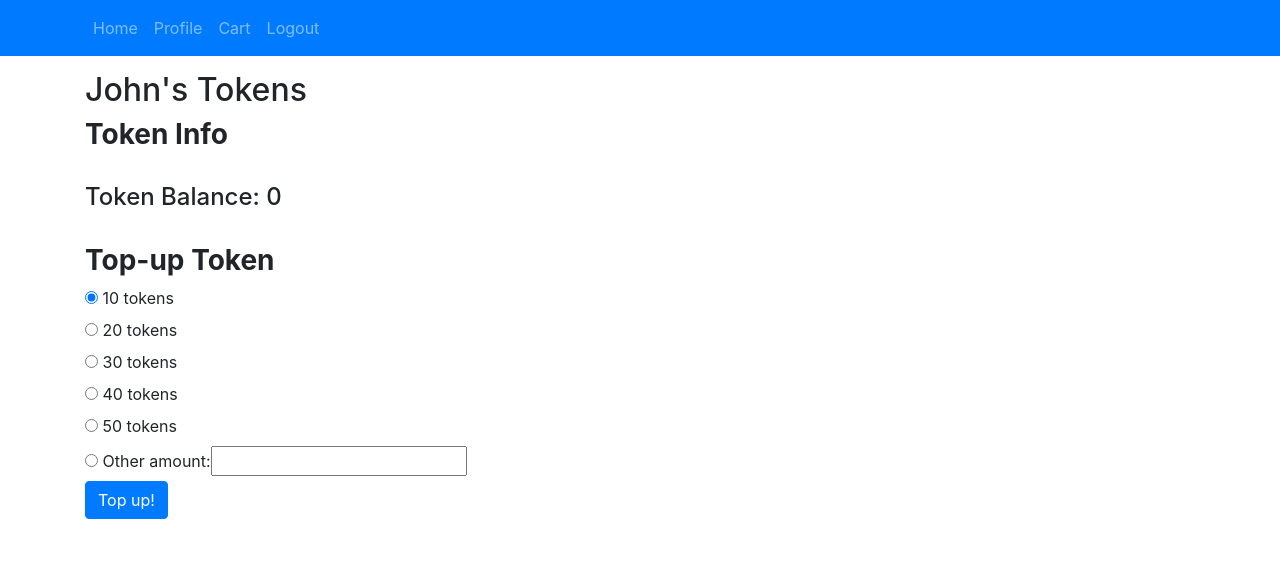
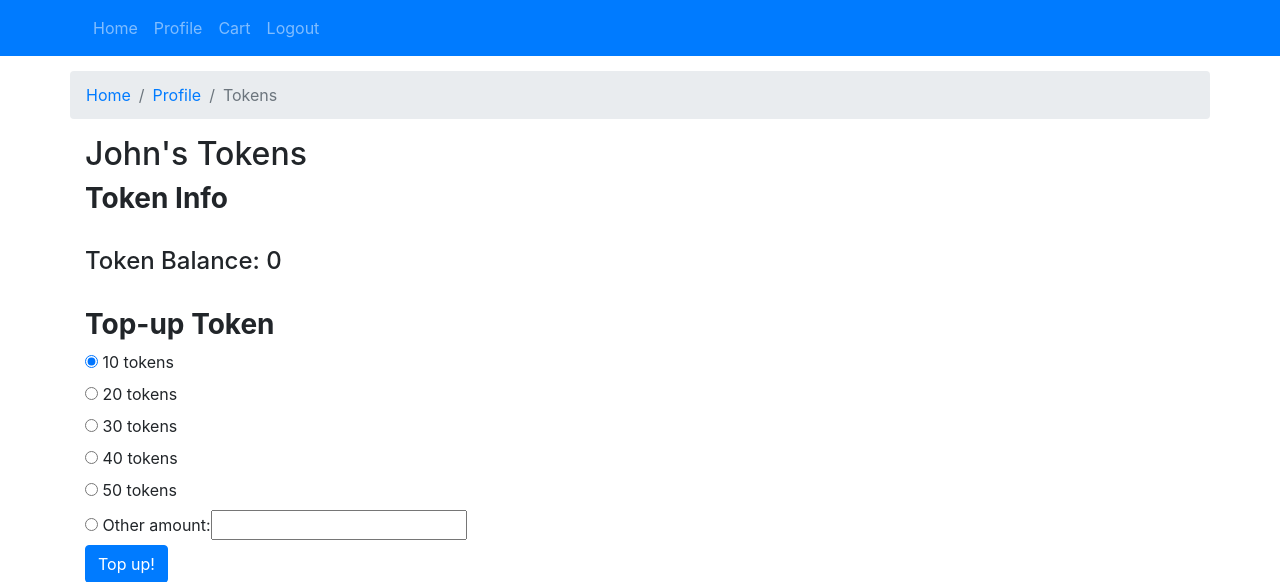
Before and after one commit to gilbert-khonstantine/OnlineTicketApp, a Flask app: template templates/tokens.html in a window 1280 px wide. Shown: the top 582 px of the page. Run offline with Flask 2, Linux system fonts and the light colour scheme; the template is opened without the code that fills it: values that come from a table or form of the project are taken from there, others are empty; data comes from the database, SQL or seed files in the repository; both versions use the stored data as it was after the commit; some libraries are stand-ins or nearby versions.

Commit message:
added some breadcrumbs

```diff
--- a/templates/cart.html
+++ b/templates/cart.html
@@ -44,6 +44,12 @@
     </div>
 </div>
 <div class="container">
+    <div class="row">
+        <ol class="col-12 breadcrumb">
+            <li class="breadcrumb-item"><a href="/home">Home</a></li>
+            <li class="breadcrumb-item active">Cart</li>
+        </ol>
+    </div>
     <h2>{{ user.name }}'s Cart</h2>
     <!-- {{userCart}} -->
     {%for i in userCart%}
--- a/templates/profile.html
+++ b/templates/profile.html
@@ -34,6 +34,12 @@
     </div>
 </div>
 <div class="container">
+    <div class="row">
+        <ol class="col-12 breadcrumb">
+            <li class="breadcrumb-item"><a href="/home">Home</a></li>
+            <li class="breadcrumb-item active">Profile</li>
+        </ol>
+    </div>
     <h2>{{ user.name }}'s Account</h2>
     <a href="/favourites"><input class="btn btn-secondary" type="button" value="Favourites"></a>
     <a href="/history"><input type="button" class="btn btn-secondary" value="Purchase History"></a>
--- a/templates/tokens.html
+++ b/templates/tokens.html
@@ -34,6 +34,13 @@
     </div>
 </div>
 <div class="container">
+    <div class="row">
+        <ol class="col-12 breadcrumb">
+            <li class="breadcrumb-item"><a href="/home">Home</a></li>
+            <li class="breadcrumb-item"><a href="/profile">Profile</a></li>
+            <li class="breadcrumb-item active">Tokens</li>
+        </ol>
+    </div>
     <h2>{{ user.name }}'s Tokens</h2>
     <h3><strong>Token Info</strong></h3>
     <br>
```
Also changed, not shown: templates/favourites.html (+7 -0 lines), templates/payment.html (+7 -0 lines), test2.db.
